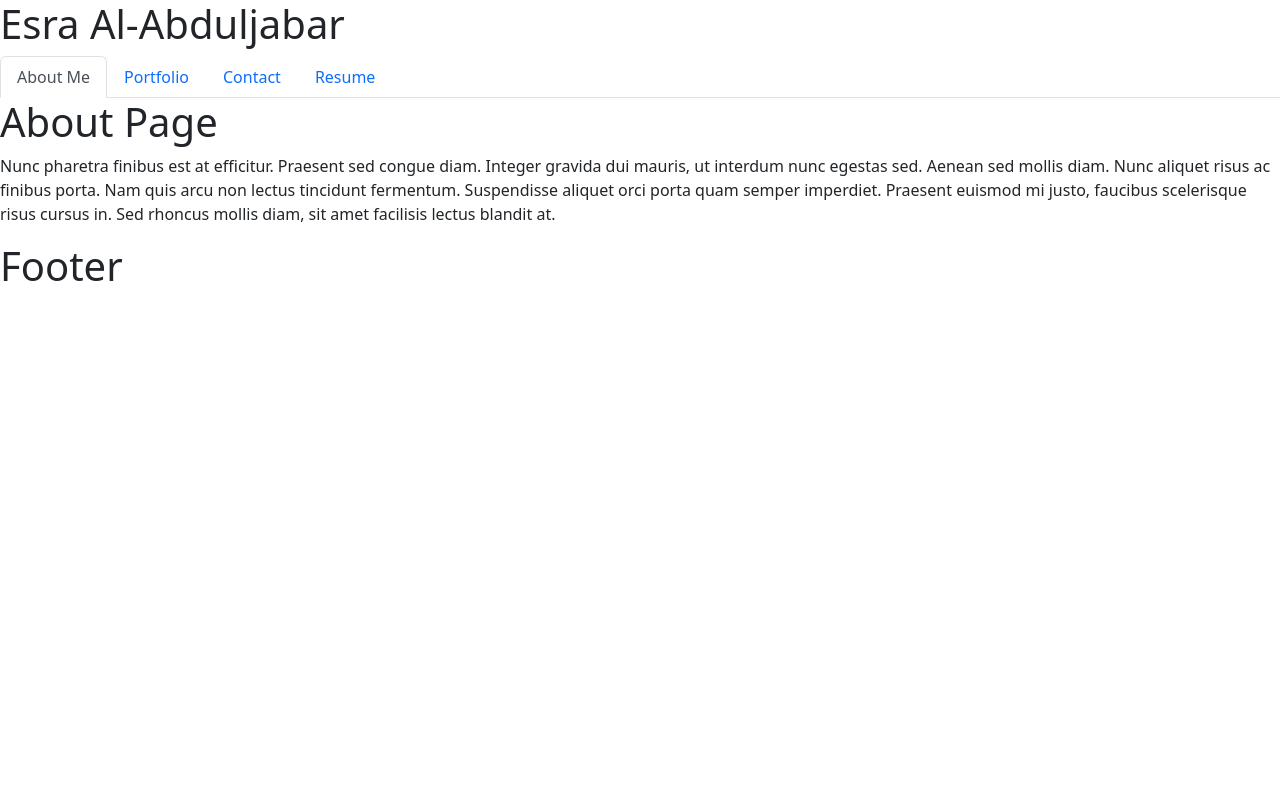
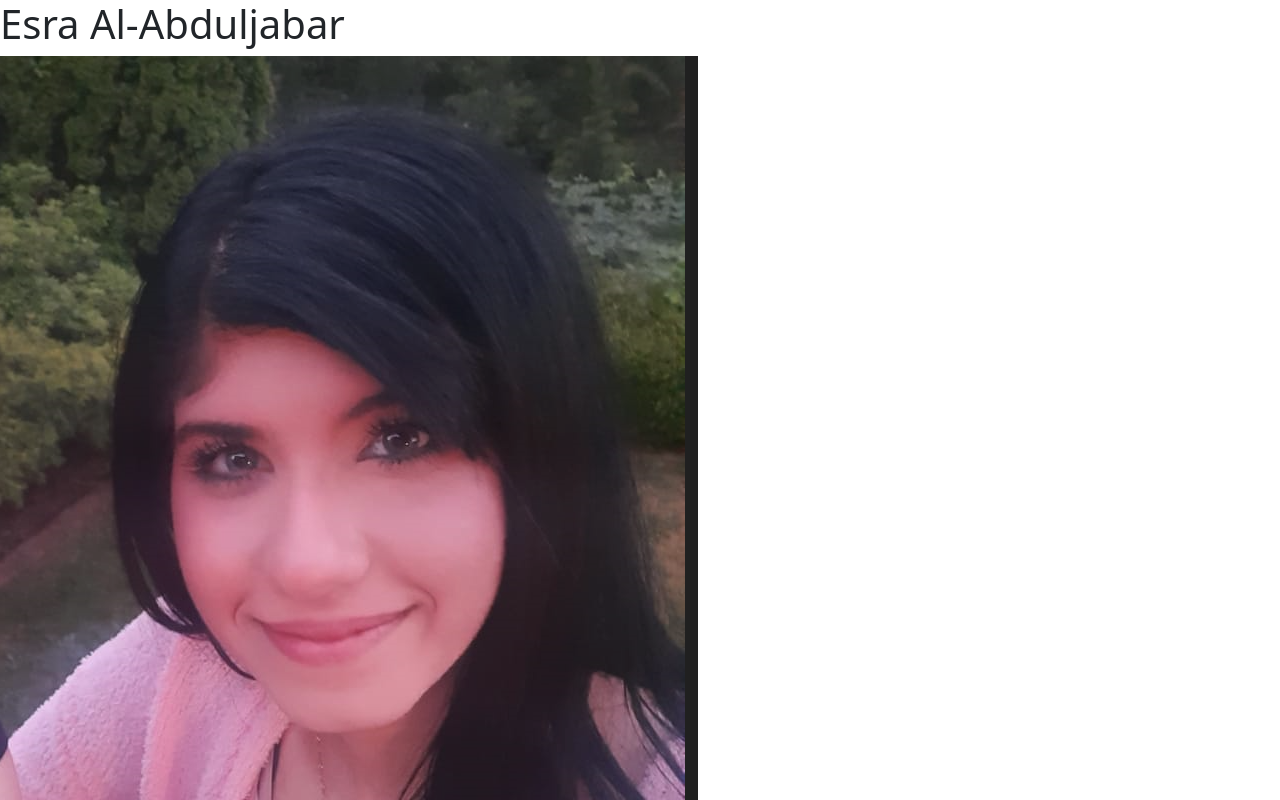
Before and after one commit to EsraWameed/reactorApp, a React (Create React App) app: page / in a window 1280 px wide. Shown: the top 800 px of the page. Built offline with nearby package versions, Linux system fonts and the light colour scheme.

Commit message:
added an image of me to header

```diff
--- a/src/components/Header.js
+++ b/src/components/Header.js
@@ -1,10 +1,11 @@
 import React from 'react';
 import '../styles/header.css';
-
+import Me from '../images/me.png';
 function Header() {
     return (
       <header className="header">
         <h1>Esra Al-Abduljabar</h1>
+        <img src={Me} alt="me smiling."></img>
       </header>
     );
   }
--- a/src/components/pages/About.js
+++ b/src/components/pages/About.js
@@ -1,5 +1,5 @@
 import React from 'react';
-
+import '../../styles/About.css';
 export default function About() {
   return (
     <div>
```
Also changed, not shown: src/images/me.png (added), src/styles/About.css (added).
